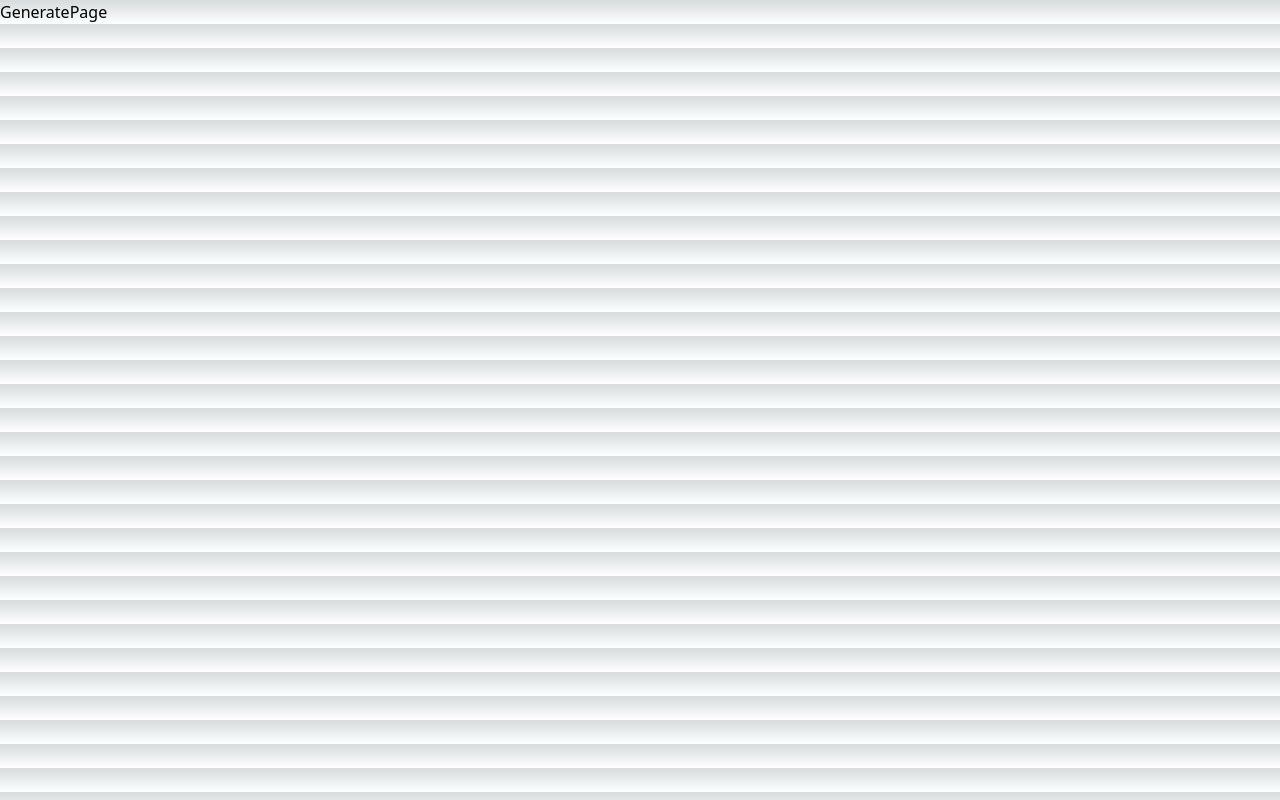
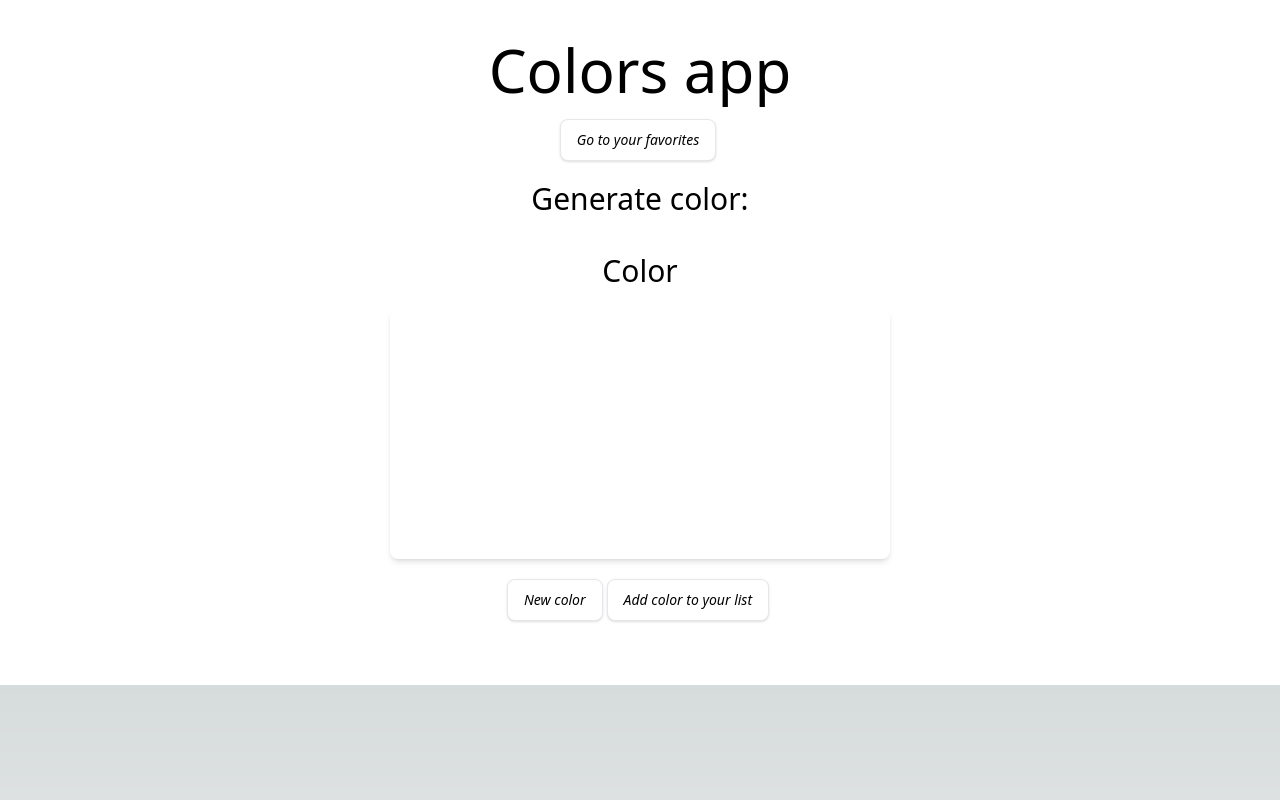
Before and after one commit to FrClaudia/cc-project-sem, a Next.js app: page /generate in a window 1280 px wide. Built offline with nearby package versions, Linux system fonts and the light colour scheme.

Commit message:
new commit

```diff
--- a/js/components/GeneratePage.jsx
+++ b/js/components/GeneratePage.jsx
@@ -1,6 +1,127 @@
 // js/components/GeneratePage.jsx
+import { useRouter } from "next/router";
+
+<style jsx>{`
+  .center-box {
+    margin: 0 auto;
+    width: 50%;
+    height: 100px;
+    background-color: gray;
+  }
+`}</style>
+
 export default function GeneratePage() {
+
+	const router = useRouter();
+
+	var colorData = "";
+
+	function handleClick() {
+		router.push('/');
+	}
+
+	function generateHexColor() {
+		const hexChars = '0123456789ABCDEF';
+		let hex = '';
+		for (let i = 0; i < 6; i++) {
+		  hex += hexChars[Math.floor(Math.random() * 16)];
+		}
+		console.log(hex.toString());
+		return hex.toString();
+	}
+
+	async function getColorInfo(hexCode) {
+		const response = await fetch(`https://www.thecolorapi.com/id?format=json&hex=${hexCode}`);
+		const data = await response.json();
+		return data;
+	  }
+
+	function handleGenerate() {
+		const color = generateHexColor().toString();
+		colorData = "";
+		getColorInfo(color)
+					.then(data => {
+						console.log(data);
+						//colorData = JSON.parse(data);
+						colorData = data;
+						const backgroundColor = colorData.hex.value.toString();
+						const colorName = colorData.name.value.toString();
+						const colorContrast = colorData.contrast.value.toString();
+						console.log(colorContrast)
+						document.getElementById("colorBox").style.backgroundColor = backgroundColor;
+						document.getElementById("colorText").innerHTML = '~ ' + colorName + ' ~'
+						document.getElementById("colorBoxText").style.color = colorContrast
+						document.getElementById("colorBoxText").innerText = 'HEX ' + backgroundColor
+
+					})
+					.catch(error => {
+						console.error(error);
+						colorData = '';
+					});
+
+	}
+
+	const insertColorGenerated = (event) => {
+		event.preventDefault();
+		const name = colorData.name.value.toString();
+		const hex_value = colorData.hex.value.toString();
+		const rgb_value = colorData.rgb.value.toString();
+		const cmyk_value = colorData.cmyk.value.toString();
+		const contrast = colorData.contrast.value.toString();
+		const data = {name, hex_value, rgb_value, cmyk_value, contrast};
+		fetch("/api/colors", {
+			method: "POST",
+			headers: {
+				"Content-Type": "application/json",
+			},
+			body: JSON.stringify(data),
+		}).then(() => {
+			console.log("New color inserted");
+			colorData = "";
+		});
+	}
+
 	return (
-		<div>GeneratePage</div>
+		<section className="bg-white dark:bg-gray-900">
+			<div className="container px-6 py-10 mx-auto">
+			<h1 className="w-[500px] mx-auto text-center text-6xl">Colors app</h1>
+
+                <div className="w-[1000px] mx-auto text-center mt-4 text-3xl">
+				    <button type="button"
+				           onClick={handleClick}
+				           className="focus:outline-none focus:ring-4 text-black font-medium rounded-lg text-sm px-4 py-2.5 mr-1 mb-1 bg-white border border-gray-200 rounded-lg shadow hover:bg-gray-100 light:bg-gray-800 light:border-gray-700 light:hover:bg-gray-700">
+				        <div style={{ fontStyle: 'italic' }}>Go to your favorites</div>
+				    </button>
+				</div>
+				<p className="w-[1000px] mx-auto center text-center mt-4 text-3xl">Generate color:</p>
+
+				<div className="w-[1000px] mx-auto text-center mt-4 text-3xl">
+                  <div id='colorText' className="mx-auto p-5">Color</div>
+                  <div id='colorBox'
+				       style={{background: 'white', display: "flex", justifyContent: "center", alignItems: "center", width: '50%', height: '250px', margin: 'auto' }}
+				       className="rounded-lg shadow-md" >
+                            <div id="colorBoxText"></div>
+					   </div>
+				</div>
+
+                <div style={{display: "flex", justifyContent: "center", alignItems: "center" }}
+				     className="mx-auto p-5">
+					<button type="button"
+							onClick={handleGenerate}
+
+							className="focus:outline-none focus:ring-4 text-black font-medium rounded-lg text-sm px-4 py-2.5 mr-1 mb-1 bg-white border border-gray-200 rounded-lg shadow hover:bg-gray-100 light:bg-gray-800 light:border-gray-700 light:hover:bg-gray-700">
+							<div style={{ fontStyle: 'italic' }}>New color</div>
+					</button>
+
+					<button type="button"
+							onClick={insertColorGenerated}
+							className="focus:outline-none focus:ring-4 text-black font-medium rounded-lg text-sm px-4 py-2.5 mr-1 mb-1 bg-white border border-gray-200 rounded-lg shadow hover:bg-gray-100 light:bg-gray-800 light:border-gray-700 light:hover:bg-gray-700">
+							<div style={{ fontStyle: 'italic' }}>Add color to your list</div>
+					</button>
+				</div>
+
+
+			</div>
+		</section>
 	)
 }
--- a/js/components/MainPage.jsx
+++ b/js/components/MainPage.jsx
@@ -1,7 +1,6 @@
 // js/components/MainPage.jsx
-import {useEffect, useState} from "react";
+import { useEffect, useState } from "react";
 import { useRouter } from "next/router";
-// import ButtonRedirect from "@/js/components/Redirect";
 
 export default function MainPage() {
 	const [colors, setColors] = useState([]);
@@ -62,12 +61,22 @@ export default function MainPage() {
 							style={{background: color.hex_value.toString() }}
 							className="block max-w-sm p-6 rounded-lg">
 
-							<div className="block max-w-sm p-4 rounded-lg bg-white rounded-lg shadow hover:bg-gray-100 light:bg-gray-800 light:border-gray-700 light:hover:bg-gray-700" >
+							<div
+							    className="block max-w-sm p-4 rounded-lg bg-white rounded-lg shadow hover:bg-gray-100 light:bg-gray-800 light:border-gray-700 light:hover:bg-gray-700" >
 								<h5 className="flex justify-center mt-4 mb-2 text-2xl font-bold tracking-tight text-gray-900 light:text-black">
 									{color.name}
 								</h5>
 								<div className="flex justify-center mt-4 font-bold text-black">
-									{color.hex_value}
+									HEX {color.hex_value}
+								</div>
+								<div className="flex justify-center mt-4 font-normal text-black">
+									RGB {color.rgb_value}
+								</div>
+								<div className="flex justify-center mt-4 font-normal text-black">
+									CMYK {color.cmyk_value}
+								</div>
+								<div className="flex justify-center mt-4 font-normal text-black">
+									CMYK {color.contrast}
 								</div>
 							</div>
 							<div className={"flex justify-center mt-4"}>
```
